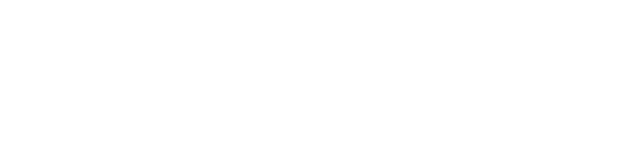
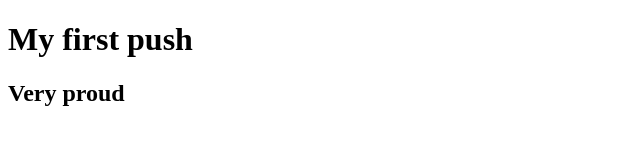
Before and after one commit to Jaafar-Cherif/my-super-website, a plain HTML site: page index.html in a window 1280 px wide. Shown: the whole page, without its empty margins (0-640 px from the left). Drawn offline with Linux system fonts and the light colour scheme.

Commit message:
Updated website

```diff
--- a/index.html
+++ b/index.html
@@ -1,8 +1,10 @@
 <!DOCTYPE html>
 <html>
-  <head>
-    <title>Index.html</title>
+  <head><meta charset="utf-8">
+    <title>My super index</title>
   </head>
   <body>
+    <h1>My first push</h1>
+    <h2>Very proud</h2>
   </body>
 </html>
```
